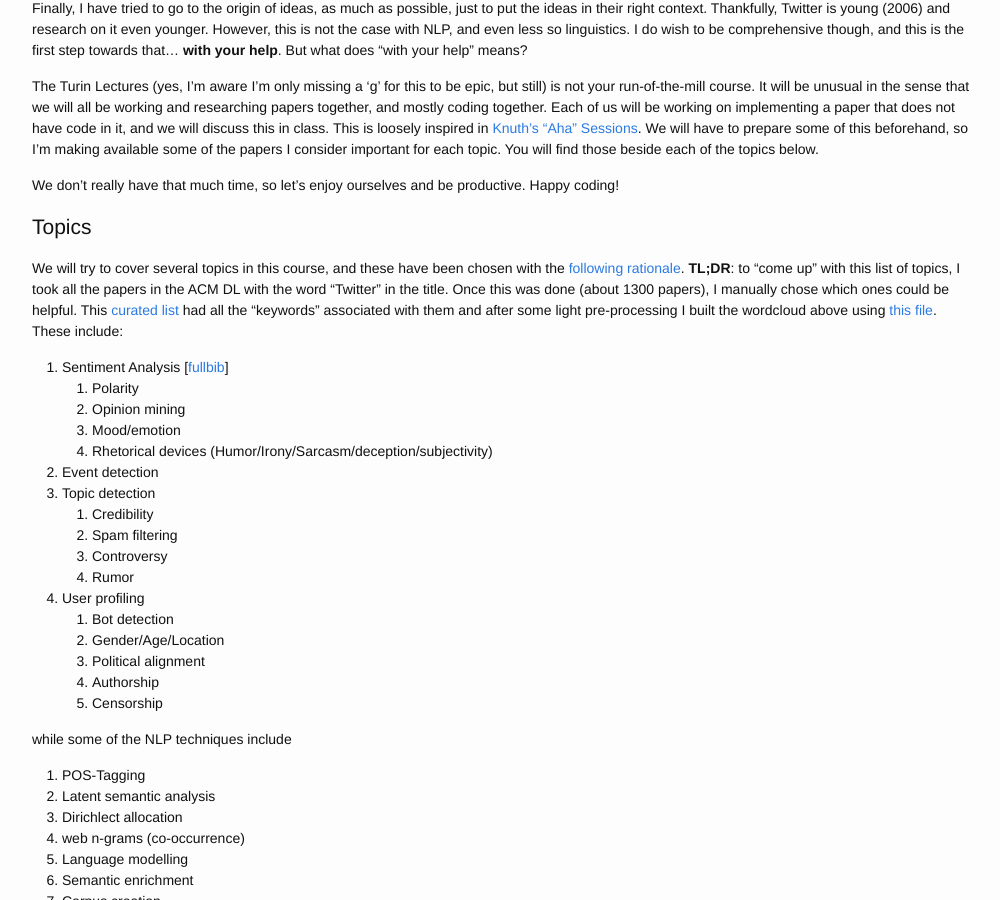
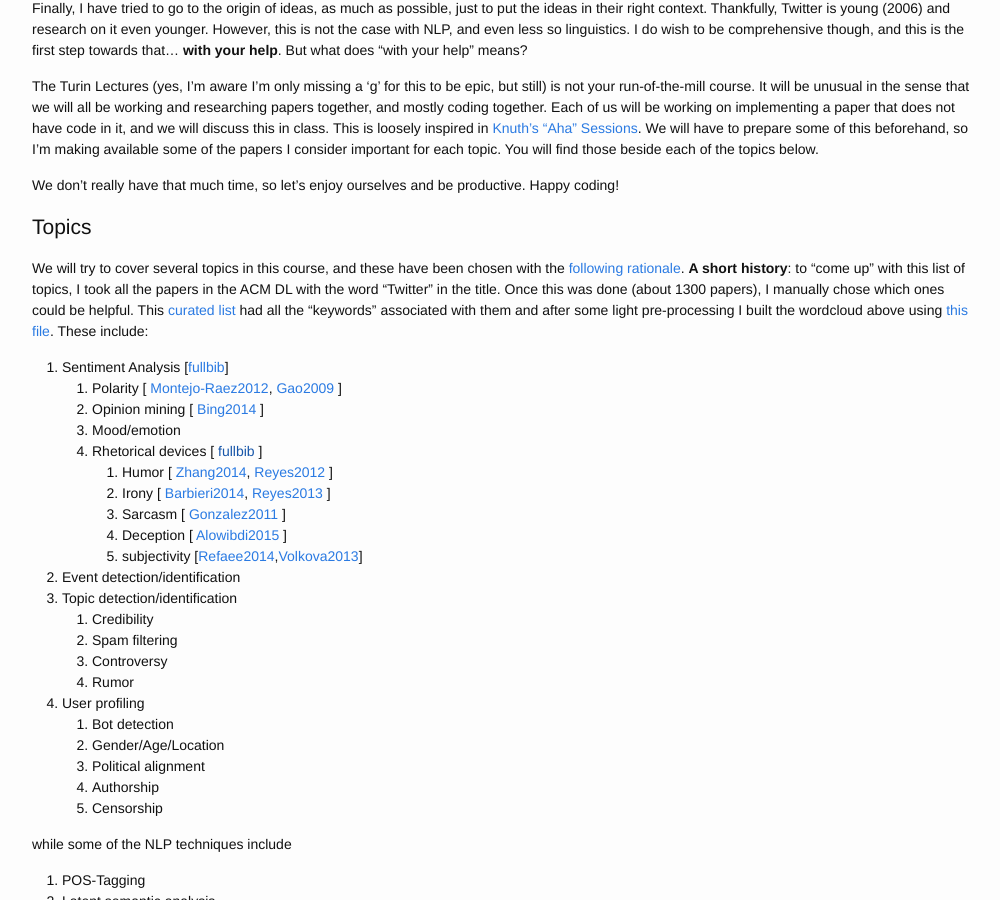
Before and after one commit to leoferres/leoferres.github.io, a Jekyll site: the page built from nlp.md, in a window 1280 px wide and 900 px high, scrolled down 733 px. Shown: the whole window, without its empty margins (138-1138 px from the left). Built offline with Jekyll 4.4.1, drawn with Linux system fonts in a browser that asks for light colours.

Commit message:
more bib up to 1.4.5

```diff
--- a/nlp.md
+++ b/nlp.md
@@ -42,15 +42,20 @@ We don't really have that much time, so let's enjoy ourselves and be productive.
 
 ## Topics
 
-We will try to cover several topics in this course, and these have been chosen with the [following rationale](notebooks/00-bibs.ipynb). **TL;DR**: to "come up" with this list of topics, I took all the papers in the ACM DL with the word "Twitter" in the title. Once this was done (about 1300 papers), I manually chose which ones could be helpful. This [curated list](./downloadables/acm_curated.csv) had all the "keywords" associated with them and after some light pre-processing I built the wordcloud above using [this file](./downloadables/acm_wcloud.csv). These include:
+We will try to cover several topics in this course, and these have been chosen with the [following rationale](notebooks/00-bibs.ipynb). **A short history**: to "come up" with this list of topics, I took all the papers in the ACM DL with the word "Twitter" in the title. Once this was done (about 1300 papers), I manually chose which ones could be helpful. This [curated list](./downloadables/acm_curated.csv) had all the "keywords" associated with them and after some light pre-processing I built the wordcloud above using [this file](./downloadables/acm_wcloud.csv). These include:
 
  1. Sentiment Analysis [[fullbib](SA.bib)]
-       1. Polarity
-       1. Opinion mining
+       1. Polarity [ [Montejo-Raez2012](http://dl.acm.org/citation.cfm?id=2392969), [Gao2009](https://goo.gl/5OTQlW) ]
+       1. Opinion mining [ [Bing2014](http://dx.doi.org/10.1109/UCC.2014.105) ]
        1. Mood/emotion
-       1. Rhetorical devices (Humor/Irony/Sarcasm/deception/subjectivity)
- 2. Event detection
- 3. Topic detection
+       1. Rhetorical devices [ [fullbib]() ]
+           1. Humor [ [Zhang2014](http://dx.doi.org/10.1145/2661829.2661997), [Reyes2012](http://dx.doi.org/10.1016/j.datak.2012.02.005) ]
+           1. Irony [ [Barbieri2014](http://www.lrec-conf.org/proceedings/lrec2014/pdf/231_Paper.pdf), [Reyes2013](http://afflatus.ucd.ie/papers/reyesirony.pdf) ]
+           1. Sarcasm [ [Gonzalez2011](http://dl.acm.org/citation.cfm?id=2002850) ]
+           1. Deception [ [Alowibdi2015](https://goo.gl/Fdur1B) ]
+           1. subjectivity [[Refaee2014](http://goo.gl/n8Yisc),[Volkova2013](http://goo.gl/bpBZjZ)]
+ 2. Event detection/identification
+ 3. Topic detection/identification
        1. Credibility
        1. Spam filtering
        1. Controversy
```
